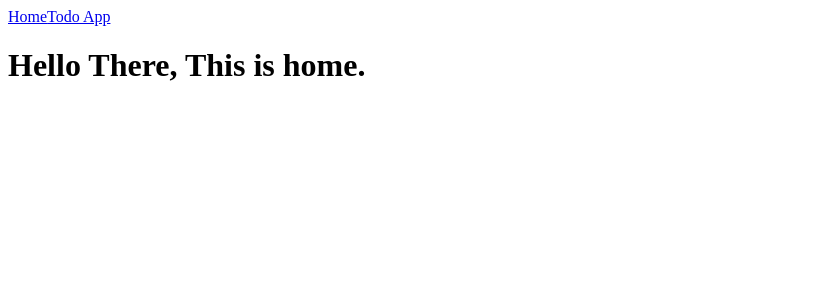
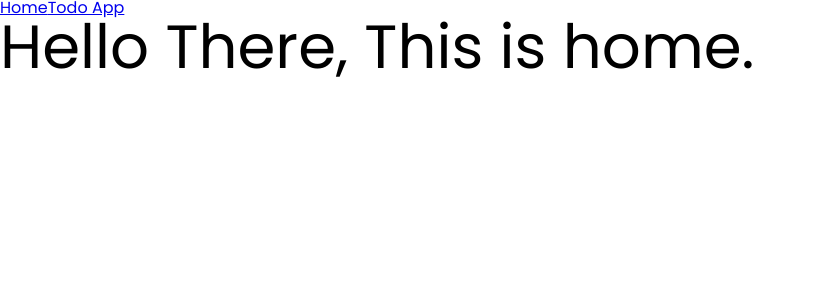
Before and after one commit to paulocuambe/tdd-vue, a Vue app: page / in a window 1280 px wide. Shown: the top 300 px of the page, without its empty margins (0-814 px from the left). Built offline with nearby package versions, Linux system fonts and the light colour scheme.

Commit message:
add font assets

```diff
--- /dev/null
+++ b/src/assets/main.css
@@ -0,0 +1,49 @@
+@import url("https://fonts.googleapis.com/css2?family=Poppins:ital,wght@0,400;0,700;0,900;1,400;1,700;1,900&display=swap");
+
+:root {
+  --text-h1: 3.815rem;
+  --text-h2: 3.052rem;
+  --text-h3: 2.441rem;
+  --text-h4: 1.953rem;
+  --text-h5: 1.563rem;
+  --text-h6: 1.25rem;
+  --text-md: 1rem;
+  --text-sm: 0.8rem;
+  --text-xs: 0.64rem;
+}
+
+html {
+  font-size: 16px;
+}
+
+body {
+  font-family: "Poppins", sans-serif;
+}
+
+h1 {
+  font-size: var(--text-h1);
+}
+
+h2 {
+  font-size: var(--text-h2);
+}
+
+h3 {
+  font-size: var(--text-h3);
+}
+
+h4 {
+  font-size: var(--text-h4);
+}
+
+h5 {
+  font-size: var(--text-h5);
+}
+
+h6 {
+  font-size: var(--text-h6);
+}
+
+p {
+  font-size: var(--text-md);
+}
--- /dev/null
+++ b/src/assets/reset.css
@@ -0,0 +1,48 @@
+/* http://meyerweb.com/eric/tools/css/reset/
+   v2.0 | 20110126
+   License: none (public domain)
+*/
+
+html, body, div, span, applet, object, iframe,
+h1, h2, h3, h4, h5, h6, p, blockquote, pre,
+a, abbr, acronym, address, big, cite, code,
+del, dfn, em, img, ins, kbd, q, s, samp,
+small, strike, strong, sub, sup, tt, var,
+b, u, i, center,
+dl, dt, dd, ol, ul, li,
+fieldset, form, label, legend,
+table, caption, tbody, tfoot, thead, tr, th, td,
+article, aside, canvas, details, embed,
+figure, figcaption, footer, header, hgroup,
+menu, nav, output, ruby, section, summary,
+time, mark, audio, video {
+	margin: 0;
+	padding: 0;
+	border: 0;
+	font-size: 100%;
+	font: inherit;
+	vertical-align: baseline;
+}
+/* HTML5 display-role reset for older browsers */
+article, aside, details, figcaption, figure,
+footer, header, hgroup, menu, nav, section {
+	display: block;
+}
+body {
+	line-height: 1;
+}
+ol, ul {
+	list-style: none;
+}
+blockquote, q {
+	quotes: none;
+}
+blockquote:before, blockquote:after,
+q:before, q:after {
+	content: '';
+	content: none;
+}
+table {
+	border-collapse: collapse;
+	border-spacing: 0;
+}
--- a/src/main.js
+++ b/src/main.js
@@ -1,4 +1,6 @@
 import { createApp } from "vue";
+import "./assets/reset.css";
+import "./assets/main.css";
 import App from "./App.vue";
 import router from "./router";
 import store from "./store";
```
